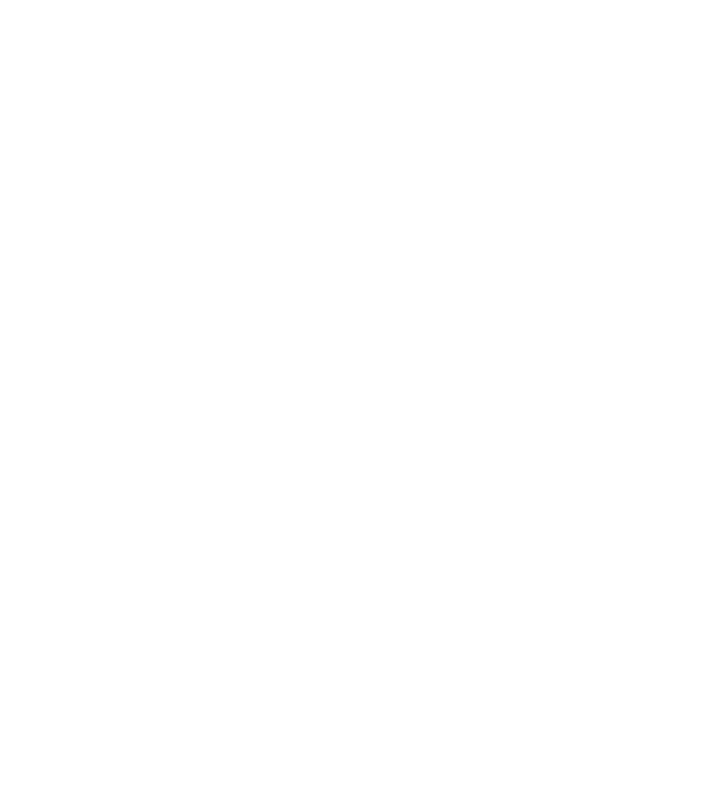
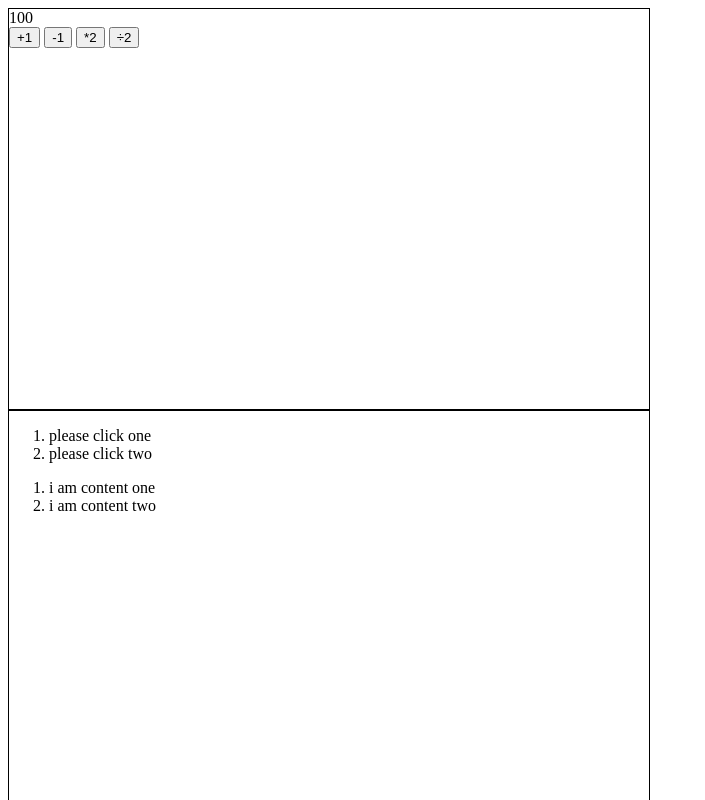
Before and after one commit to Layouwen/MVC, a website with bundled scripts: page src/index.html in a window 1280 px wide. Shown: the top 800 px of the page, without its empty margins (0-705 px from the left). Built offline with nearby package versions, Linux system fonts and the light colour scheme.

Commit message:
add html and global.css reset.css

```diff
--- /dev/null
+++ b/src/global.css
@@ -0,0 +1,14 @@
+body {
+    overflow: hidden;
+}
+
+body>.main {
+    display: flex;
+    flex-wrap: wrap;
+}
+
+body>.main>section {
+    width: 50vw;
+    height: 50vh;
+    border: 1px solid #000;
+}
--- a/src/index.html
+++ b/src/index.html
@@ -9,7 +9,39 @@
 </head>
 
 <body>
-
+    <main class="main">
+        <!-- calculator -->
+        <section id="calculator">
+            <div class="output">
+                <span id="number">100</span>
+            </div>
+            <div class="actions">
+                <button id="add1">+1</button>
+                <button id="minus1">-1</button>
+                <button id="mul2">*2</button>
+                <button id="divide2">÷2</button>
+            </div>
+        </section>
+        <!-- list -->
+        <section id="list">
+            <ol class="tab-bar">
+                <li><span>please click one</span></li>
+                <li><span>please click two</span></li>
+            </ol>
+            <ol class="tab-content">
+                <li>i am content one</li>
+                <li>i am content two</li>
+            </ol>
+        </section>
+        <!-- action -->
+        <section id="action">
+            <div class="square"></div>
+        </section>
+        <!-- animation -->
+        <section id="animation">
+            <div class="circle"></div>
+        </section>
+    </main>
     <script src="main.js"></script>
 </body>
 
--- a/src/main.js
+++ b/src/main.js
@@ -0,0 +1 @@
+import "./global.css"
--- /dev/null
+++ b/src/reset.css
@@ -0,0 +1,10 @@
+* {
+    margin: 0;
+    padding: 0;
+    box-sizing: border-box;
+}
+
+ol,
+ul {
+    list-style: none;
+}
```
Also changed, not shown: dist/index.html, 4 other files.
